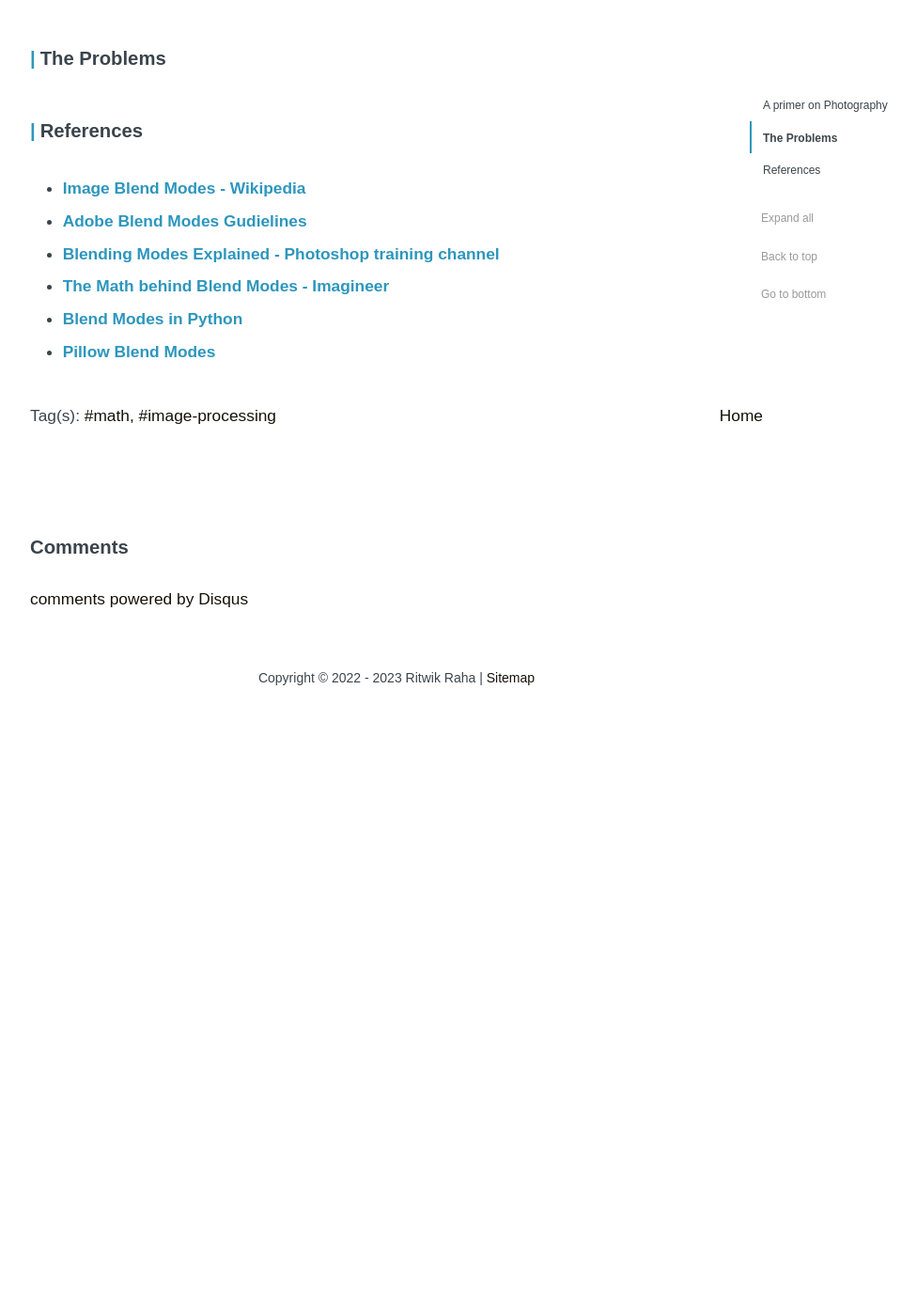
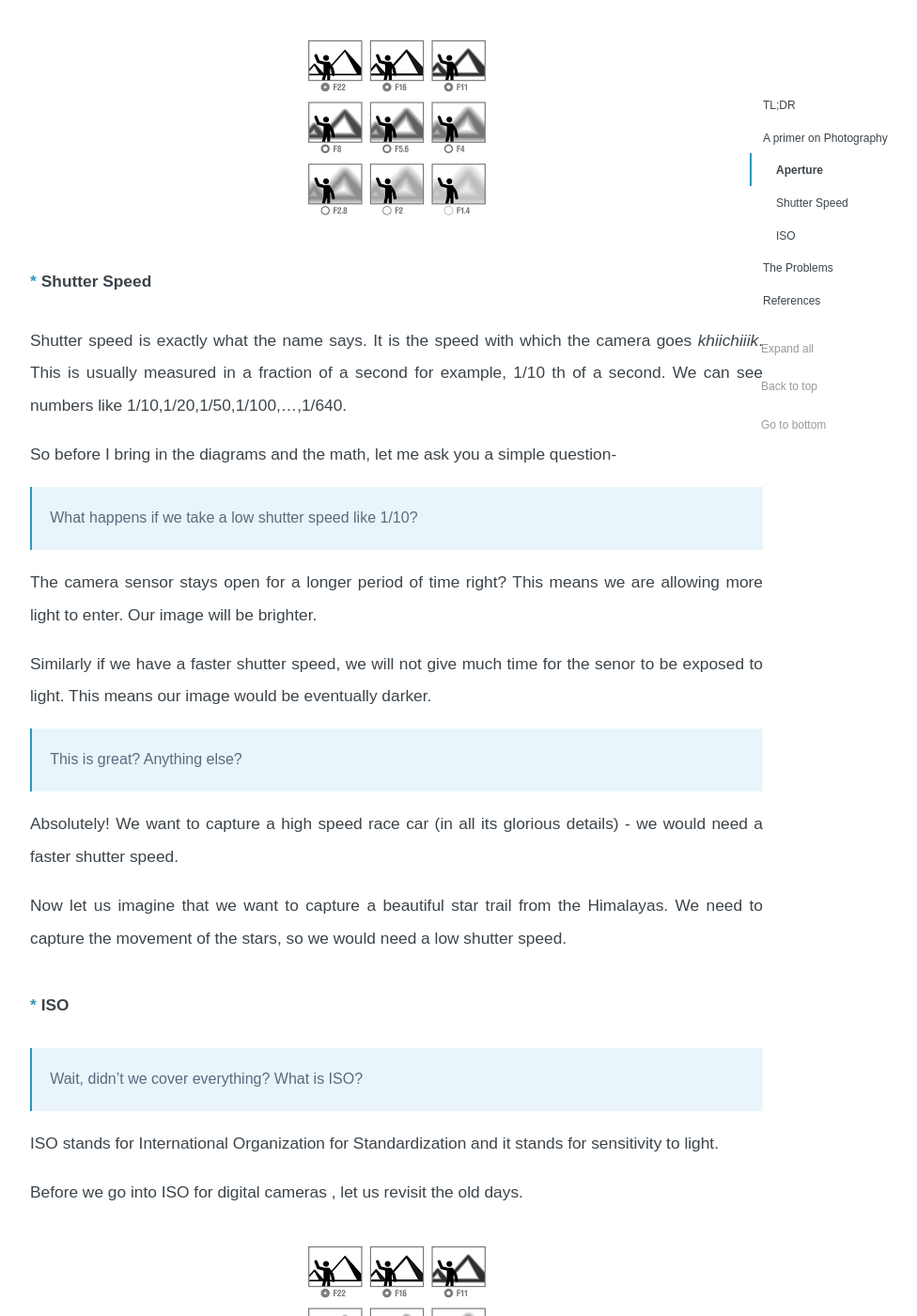
Before and after one commit to ritwikraha/ritwikraha.github.io, a Jekyll site: the page built from _posts/2022-1-18-Computational-Photography.md, in a window 1280 px wide and 1400 px high, scrolled down 3354 px. Shown: the whole window at 94% size, without its empty margins (218-1194 px from the left). Built offline with Jekyll 4.4.1, drawn with Linux system fonts in a browser that asks for light colours; comment, search, counter and statistics services are not loaded; before the commit the page ends 4107 px from its top, so only the background shows below that; some of the changed text lies outside the part shown.

Commit message:
blog update

```diff
--- a/_posts/2022-1-18-Computational-Photography.md
+++ b/_posts/2022-1-18-Computational-Photography.md
@@ -26,7 +26,11 @@ That is a neat definition, but what does it actually mean?
 
 > What about memes?
 
-Before understanding what computational photography means let us remember what do we mean by photography?
+### TL;DR
+
+In its simplest form *computational photography* means anything leverages the power of computer vision and image processing to artificially enhance photographs. This could be anything from a snapchat filter to an extremely sophisticated piece of code stitching together the first ever image of a black hole.
+
+But before we fully understand what computational photography means let us go through a brief lesson on photography.
 
 ### A primer on Photography
 
@@ -36,9 +40,9 @@ This means a camera essentially records light. Every little detail in a camera i
 
 So if we *zoom* out a little and see the big picture, there are three main components to photography.
 
-1. How much light is entering the device (The aperture)
-2. How long we are allowing the light to enter (The shutter speed)
-3. How sensitive is the sensor to the light (ISO)
+1. How much light is entering the device? (The aperture)
+2. How long we are allowing the light to enter? (The shutter speed)
+3. How sensitive is the sensor to the light? (ISO)
 
 If you are already familiar with these terms, and have some experience in creating images with various combinations of these parameters feel free to skip to the next version.
 
@@ -80,6 +84,40 @@ Well, the bigger the aperture the more light is allowed into the sensor creating
 
 ![blend-modes]({{site.url}}/assets/post_images/6post/dof.png)
 
+#### Shutter Speed
+
+Shutter speed is exactly what the name says. It is the speed with which the camera goes *khiichiiik*. This is usually measured in a fraction of a second for example, 1/10 th of a second. We can see numbers like 1/10,1/20,1/50,1/100,...,1/640.
+
+So before I bring in the diagrams and the math, let me ask you a simple question-
+
+> What happens if we take a low shutter speed like 1/10?
+
+The camera sensor stays open for a longer period of time right? This means we are allowing more light to enter. Our image will be brighter.
+
+Similarly if we have a faster shutter speed, we will not give much time for the senor to be exposed to light. This means our image would be eventually darker.
+
+> This is great? Anything else?
+
+Absolutely! We want to capture a high speed race car (in all its glorious details) - we would need a faster shutter speed.
+
+Now let us imagine that we want to capture a beautiful star trail from the Himalayas. We need to capture the movement of the stars, so we would need a low shutter speed.
+
+#### ISO
+
+> Wait, didn't we cover everything? What is ISO?
+
+ISO stands for International Organization for Standardization and it stands for sensitivity to light.
+
+Before we go into ISO for digital cameras , let us revisit the old days.
+
+
+![blend-modes]({{site.url}}/assets/post_images/6post/dof.png)
+
+In the film camera ISO or ASA as it was known in those days defined the sensitivity of the film's material to light. This is usually expressed in numbers such as 100,200,400,..1600. Now the lower the number is the less sensitive it is to light.
+
+Which means in a low light environment the image would not be well exposed. Similarly if the ISO is higher, then in a low light environment it would still produce well exposed images.
+
+![blend-modes]({{site.url}}/assets/post_images/6post/dof.png)
 
 
 ### The Problems
@@ -88,9 +126,6 @@ Well, the bigger the aperture the more light is allowed into the sensor creating
 
 ### References
 
-- [Image Blend Modes - Wikipedia](https://en.wikipedia.org/wiki/Blend_modes)
-- [Adobe Blend Modes Gudielines](https://www.adobe.com/content/dam/acom/en/devnet/pdf/pdf_reference_archive/blend_modes.pdf)
-- [Blending Modes Explained - Photoshop training channel](https://photoshoptrainingchannel.com/blending-modes-explained/)
-- [The Math behind Blend Modes - Imagineer](https://imagineer.in/blog/math-behind-blend-modes/)
-- [Blend Modes in Python](https://stackoverflow.com/questions/52141987/overlay-blending-mode-in-python-efficiently-as-possible-numpy-opencv)
-- [Pillow Blend Modes](https://blend-modes.readthedocs.io/_/downloads/en/latest/pdf/)
+- [Computational Photography - Wikipedia](https://en.wikipedia.org/wiki/Computational_photography)
+- [What is Computational Photography](https://www.dpreview.com/articles/9828658229/computational-photography-part-i-what-is-computational-photography)
+- [Definition of ISO](https://www.phototraces.com/definition-of-iso-in-photography/)
```
